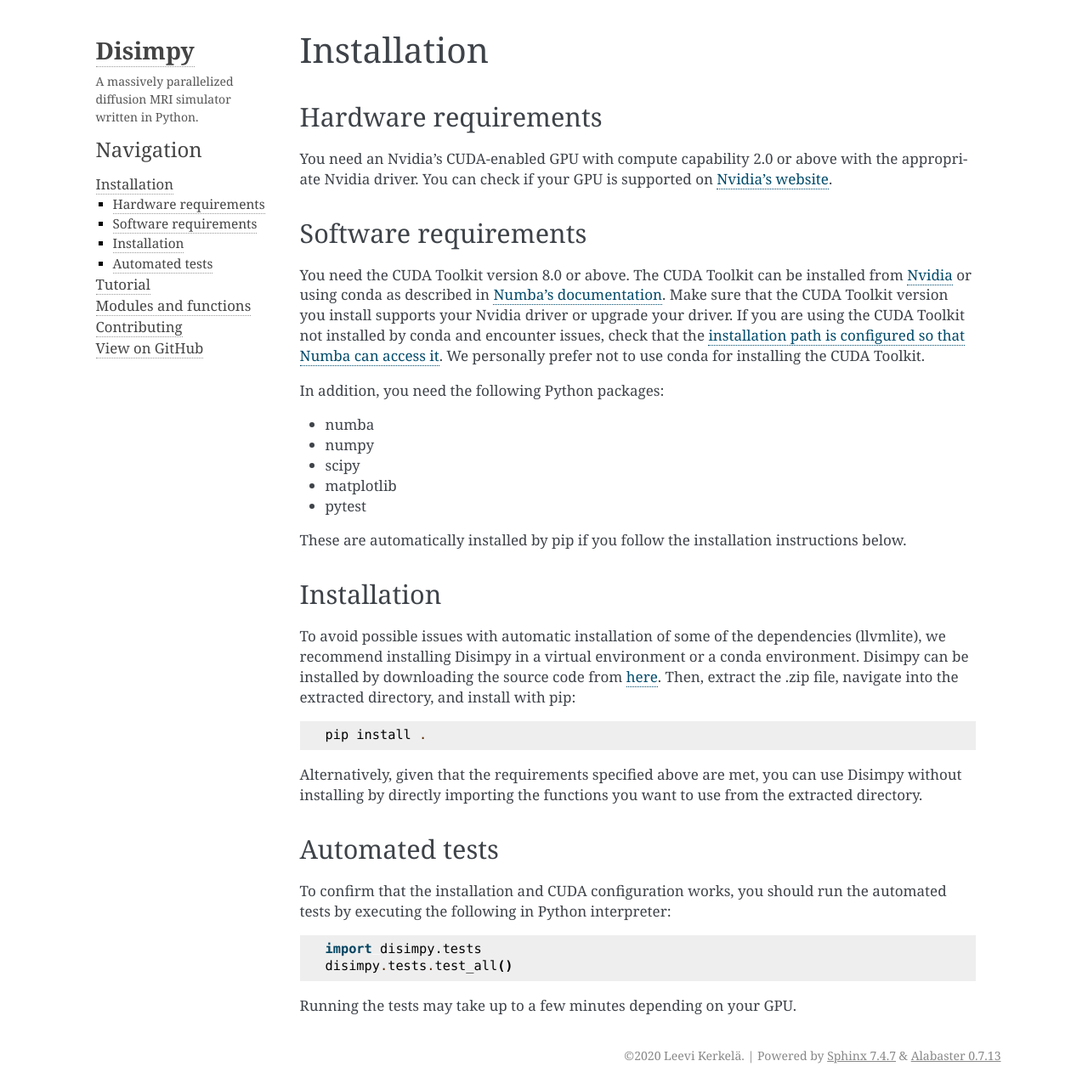
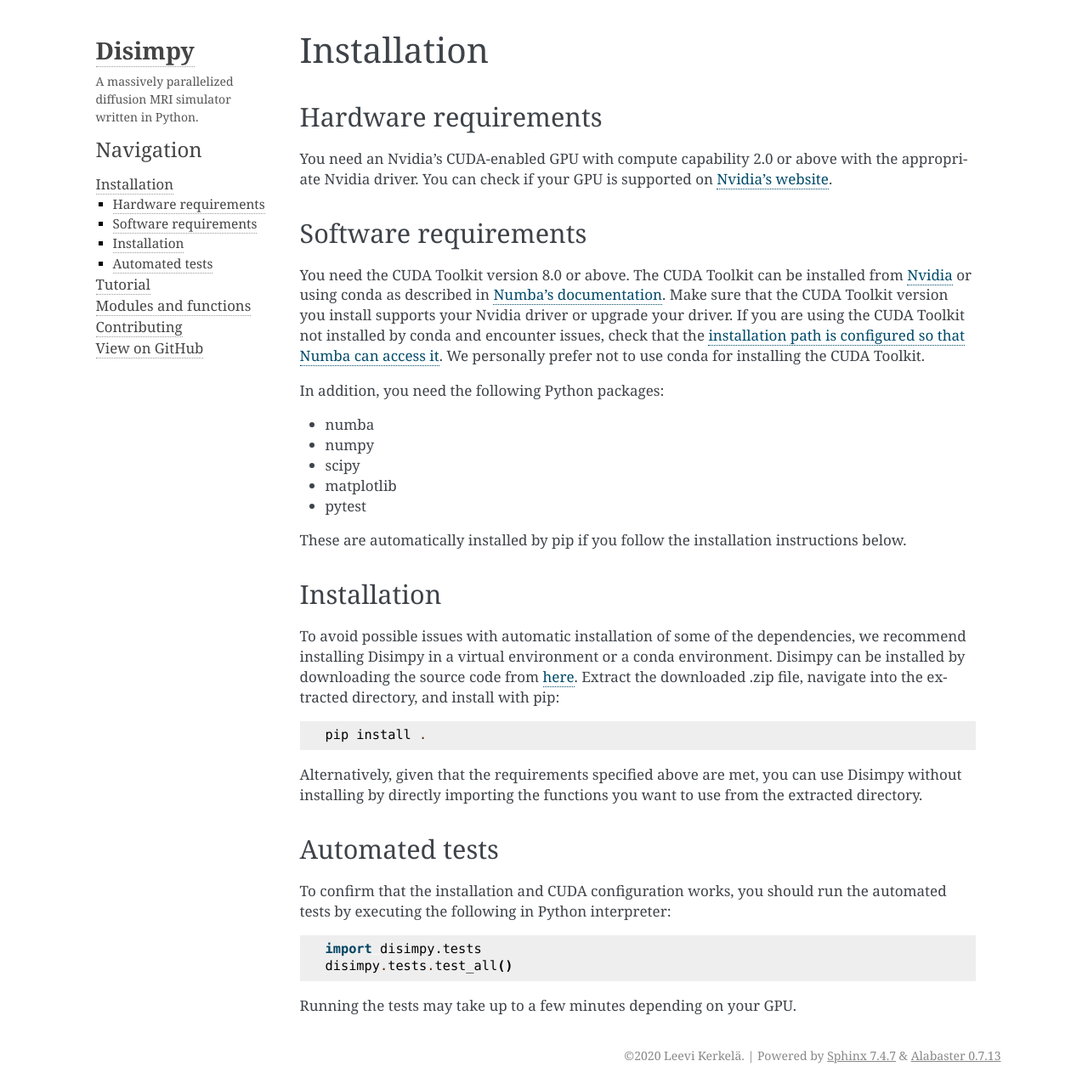
Before and after one commit to kerkelae/disimpy, a Sphinx documentation site: the page built from docs/source/installation.rst, in a window 1280 px wide. Shown: the whole page at 85% size. Built offline with Sphinx 7.4.7, drawn with Linux system fonts in a browser that asks for light colours.

Commit message:
style improvements

```diff
--- a/docs/source/installation.rst
+++ b/docs/source/installation.rst
@@ -36,10 +36,11 @@
 Installation
 ############
 
-To avoid possible issues with automatic installation of some of the dependencies
-(llvmlite), we recommend installing Disimpy in a virtual environment or a conda
-environment. Disimpy can be installed by downloading the source code from `here <https://github.com/kerkelae/disimpy/archive/master.zip>`_.
-Then, extract the .zip file, navigate into the extracted directory, and install
+To avoid possible issues with automatic installation of some of the
+dependencies, we recommend installing Disimpy in a virtual environment or a
+conda environment. Disimpy can be installed by downloading the source code from
+`here <https://github.com/kerkelae/disimpy/archive/master.zip>`_. Extract the
+downloaded .zip file, navigate into the extracted directory, and install
 with pip: ::
 
     pip install .
```
Also changed, not shown: 1 other file.
